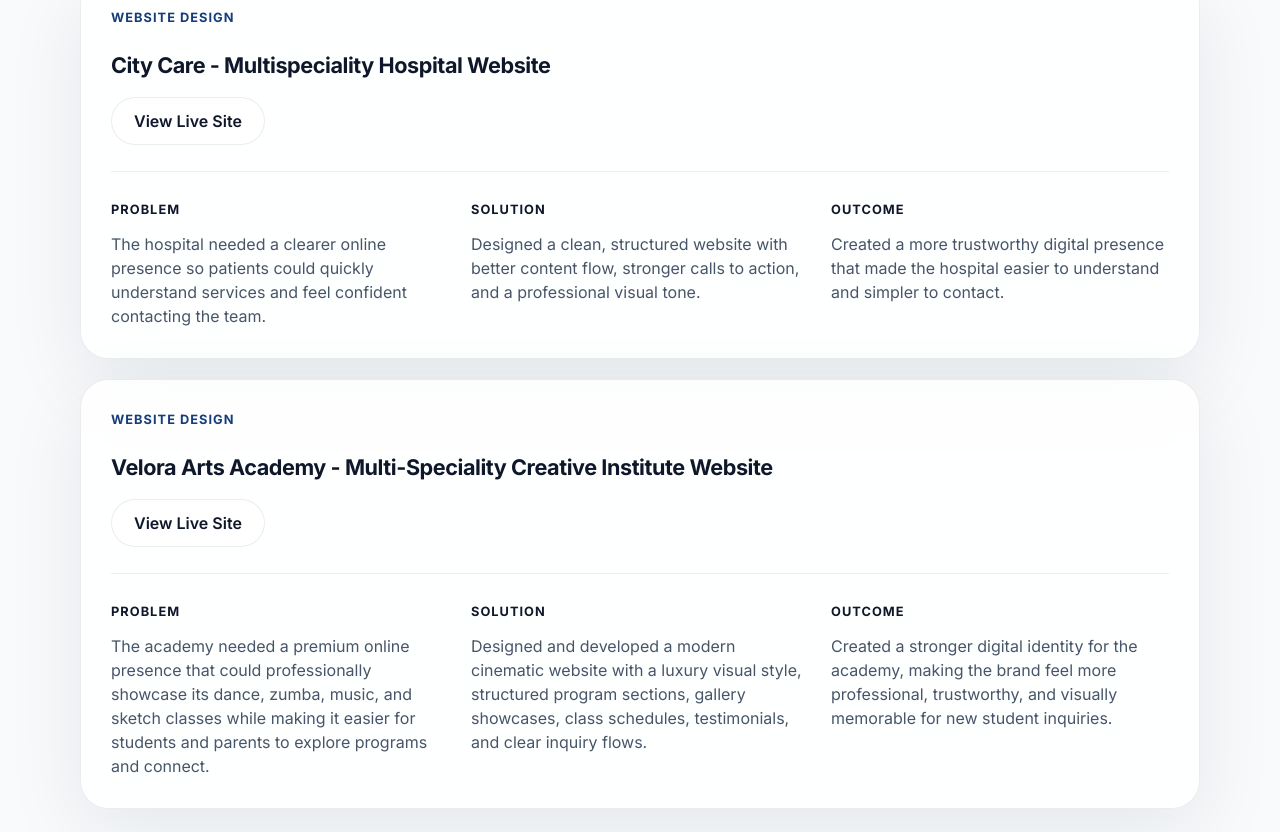
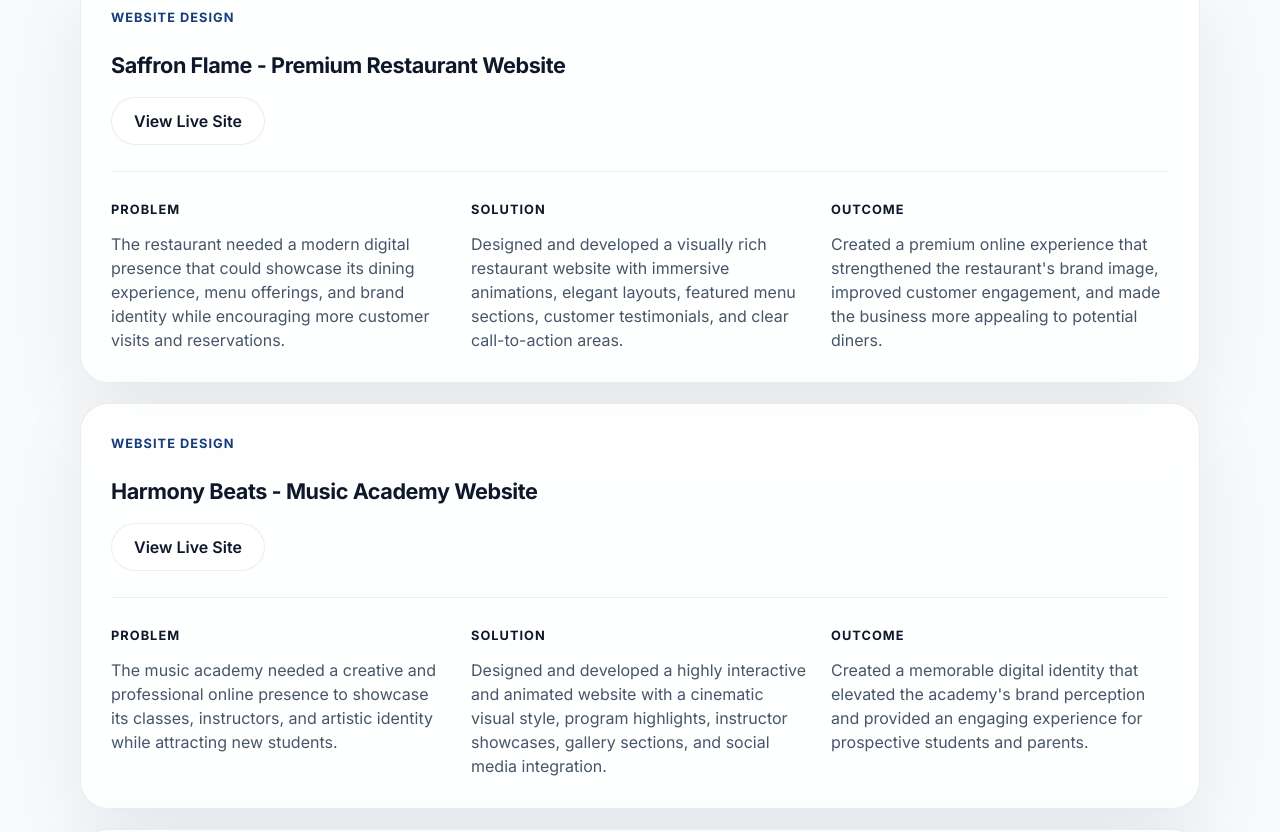
Before and after one commit to Mitulpatel6294/portfolio, a React (Vite) app: page / in a window 1280 px wide. Shown: the part 1843-2675 px from the top of the page. Built offline with nearby package versions, Linux system fonts and the light colour scheme.

Commit message:
added project

```diff
--- a/src/App.jsx
+++ b/src/App.jsx
@@ -17,6 +17,28 @@ const services = [
 ];
 
 const projects = [
+  {
+    name: "Saffron Flame - Premium Restaurant Website",
+    category: "Website Design",
+    liveUrl: "https://restaurant-vcxv.vercel.app/",
+    problem:
+      "The restaurant needed a modern digital presence that could showcase its dining experience, menu offerings, and brand identity while encouraging more customer visits and reservations.",
+    solution:
+      "Designed and developed a visually rich restaurant website with immersive animations, elegant layouts, featured menu sections, customer testimonials, and clear call-to-action areas.",
+    outcome:
+      "Created a premium online experience that strengthened the restaurant's brand image, improved customer engagement, and made the business more appealing to potential diners.",
+  },
+  {
+    name: "Harmony Beats - Music Academy Website",
+    category: "Website Design",
+    liveUrl: "https://music-sepia-theta.vercel.app/",
+    problem:
+      "The music academy needed a creative and professional online presence to showcase its classes, instructors, and artistic identity while attracting new students.",
+    solution:
+      "Designed and developed a highly interactive and animated website with a cinematic visual style, program highlights, instructor showcases, gallery sections, and social media integration.",
+    outcome:
+      "Created a memorable digital identity that elevated the academy's brand perception and provided an engaging experience for prospective students and parents.",
+  },
   {
     name: "City Care - Multispeciality Hospital Website",
     category: "Website Design",
```
